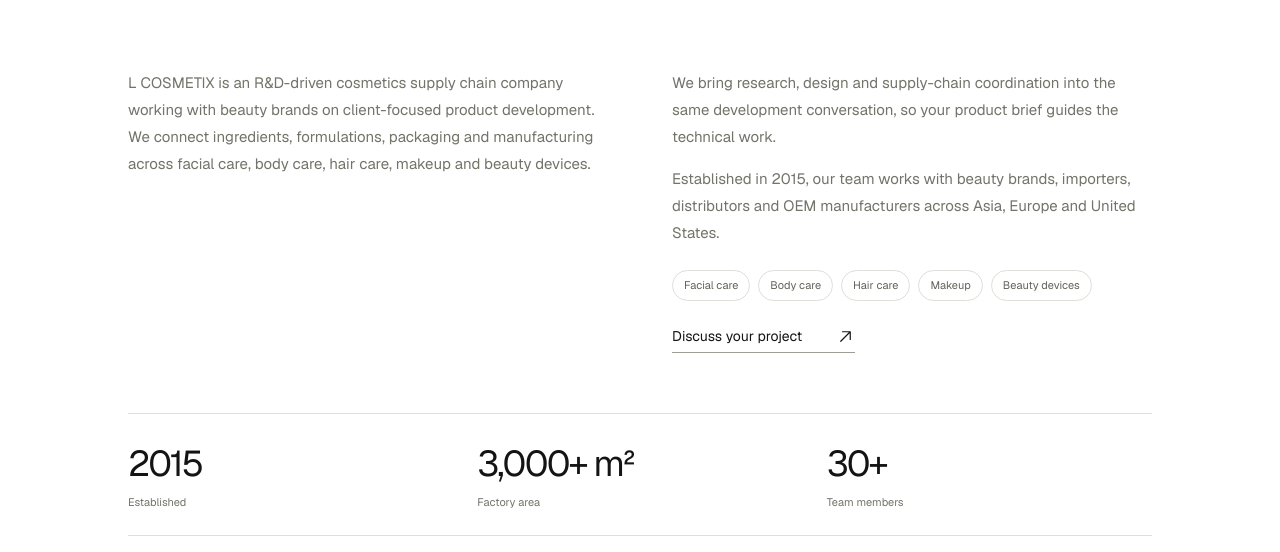
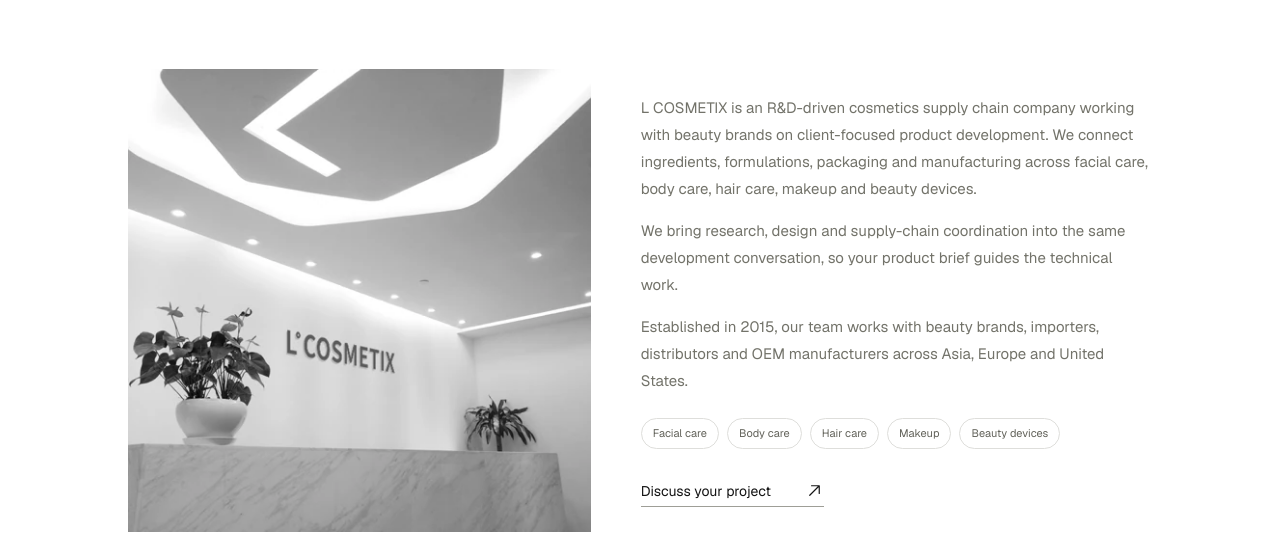
Before and after one commit to taraxu2023-blip/LCOSMETIX, a Next.js app: page /about in a window 1280 px wide. Shown: the part 400-952 px from the top of the page. Built offline with nearby package versions, Linux system fonts and the light colour scheme; no server answers.

Commit message:
Add company reception photograph to About introduction

```diff
--- a/src/app/about/about-content.css
+++ b/src/app/about/about-content.css
@@ -94,3 +94,11 @@
   .about-mission-copy p { margin-top: 18px; font-size: 15px; }
   .about-leadership { width: min(100%, 260px); justify-self: center; }
 }
+.about-page .about-lead { grid-template-columns: .95fr 1.05fr; gap: 50px; align-items: center; }
+.about-reception { min-width: 0; margin: 0; }
+.about-reception img { display: block; width: 100%; height: auto; aspect-ratio: 1; }
+.about-lead-copy > p:first-child { margin-top: 0; }
+.about-lead-copy > .text-link { margin-top: 8px; }
+@media (max-width: 760px) {
+  .about-page .about-lead { grid-template-columns: 1fr; gap: 28px; }
+}
--- a/src/app/about/page.tsx
+++ b/src/app/about/page.tsx
@@ -21,8 +21,8 @@ export default function About() {
         <p className="eyebrow">ABOUT L COSMETIX</p>
         <h1>{aboutProfile.headline.line1}<br /><span>{aboutProfile.headline.line2}</span></h1>
         <div className="inner-split about-lead">
-          <div><p>{aboutProfile.introduction}</p></div>
-          <div><p>{aboutProfile.positioning}</p>
+          <figure className="about-reception"><img src={aboutMedia.reception.src} srcSet={aboutMedia.reception.srcSet} sizes="(max-width: 760px) calc(100vw - 40px), (max-width: 1100px) 44vw, 456px" alt={aboutMedia.reception.alt} width={aboutMedia.reception.width} height={aboutMedia.reception.height} decoding="async" /></figure>
+          <div className="about-lead-copy"><p>{aboutProfile.introduction}</p><p>{aboutProfile.positioning}</p>
             <p>Established in {company.founded}, our team works with beauty brands, importers, distributors and OEM manufacturers across {company.markets.join(", ").replace(/, ([^,]*)$/, " and $1")}.</p>
             <ul className="about-focus-areas" aria-label="Beauty categories">{aboutProfile.focusAreas.map((area) => <li key={area}>{area}</li>)}</ul>
             <a className="text-link" href="/#contact">Discuss your project <ArrowUpRight size={19} /></a>
--- a/src/data/about-media.ts
+++ b/src/data/about-media.ts
@@ -1,5 +1,13 @@
-// Supplied company portrait, preserved at its original dimensions and file quality.
+// Supplied company photography; the leadership portrait retains its original file quality.
 export const aboutMedia = {
+  reception: {
+    src: "/assets/lcosmetix-reception.webp",
+    srcSet: "/assets/lcosmetix-reception-mobile.webp 480w, /assets/lcosmetix-reception.webp 750w",
+    width: 750,
+    height: 750,
+    alt: "L COSMETIX reception area with the company wordmark on the wall",
+    sourceFile: "莱度公司图片.jpg",
+  },
   leadership: {
     src: "/assets/tara-xu-ceo.jpg",
     width: 1280,
```
Also changed, not shown: public/assets/lcosmetix-reception-mobile.webp (added), public/assets/lcosmetix-reception.webp (added), 1 other file (tests, documents, lock files or other folders).
